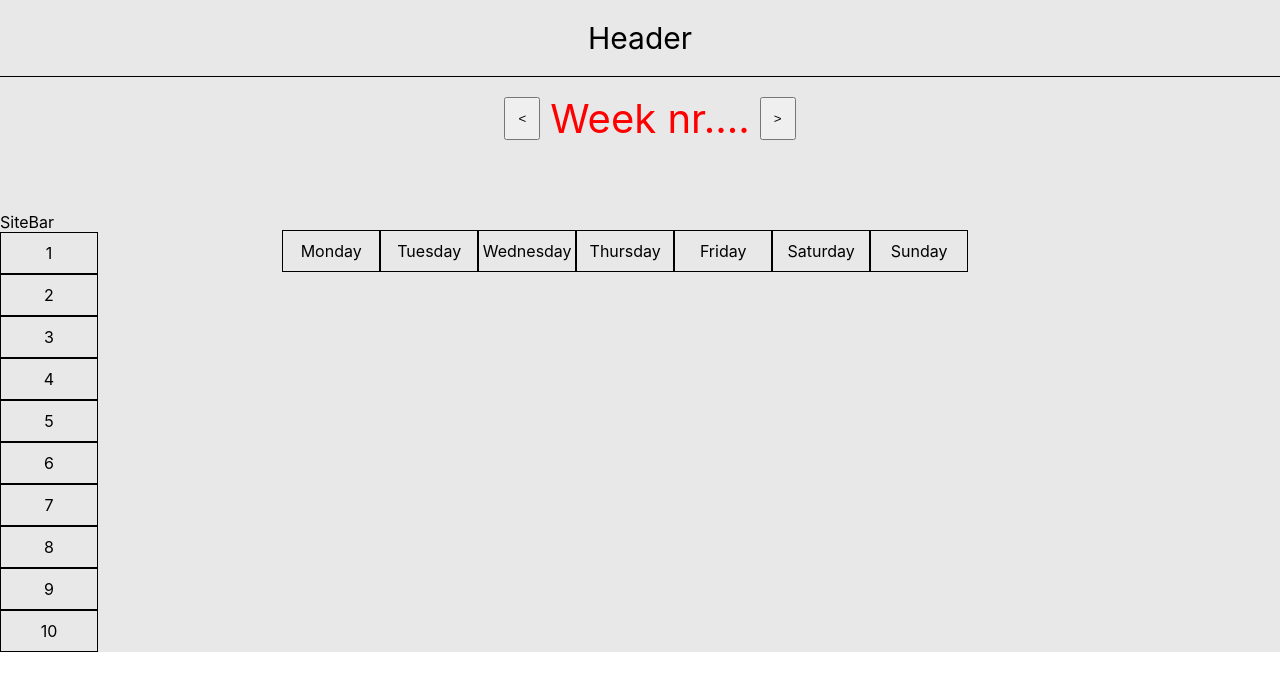
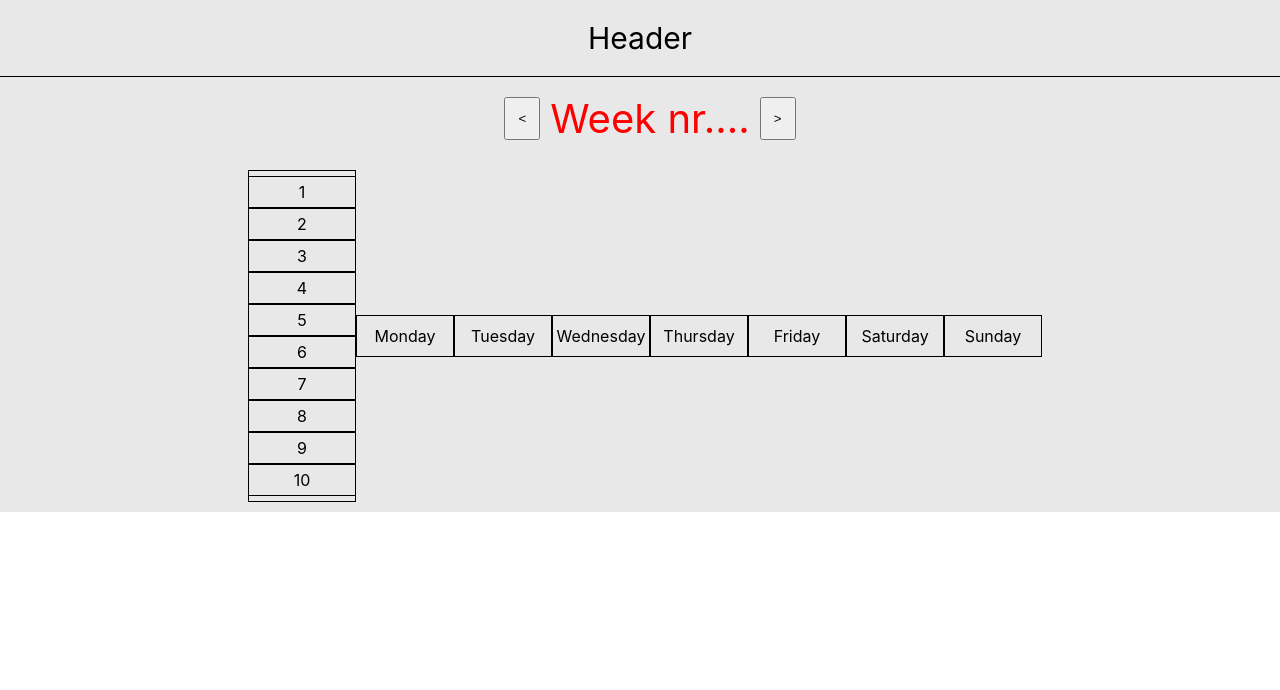
Before and after one commit to zazulec/calendar, a React (Create React App) app: page / in a window 1280 px wide. Shown: the top 690 px of the page. Built offline with nearby package versions, Linux system fonts and the light colour scheme.

Commit message:
changed approach to display calendar

```diff
--- a/src/components/DayBox/DayBox.tsx
+++ b/src/components/DayBox/DayBox.tsx
@@ -1,12 +1,17 @@
-import styled from 'styled-components';
+import * as React from 'react';
+import { StyledDayBox } from './styled/StyledDayBox';
 
-const DayBox = styled.div`
-    display: flex;
-    justify-content: center;
-    align-items: center;
-    width: 96px;
-    height: 40px;
-    border: 1px solid black;
+function DayBox() {
 
-`
+    let days = ['Monday', 'Tuesday', 'Wednesday', 'Thursday', 'Friday', 'Saturday', 'Sunday'];
+    let displayDays = days.map((day,id) => (
+    <StyledDayBox key={id}>{day}</StyledDayBox>));
+
+    return (
+        <>
+        {displayDays}
+        </>
+    )
+};
+
 export { DayBox };
--- a/src/components/SiteBar/styled/StyledHourBox.tsx
+++ b/src/components/DayBox/styled/StyledDayBox.tsx
@@ -1,13 +1,13 @@
 import styled from 'styled-components';
 
-const HourBox = styled.div`
+const StyledDayBox = styled.div`
     display: flex;
-    flex-direction: column;
     justify-content: center;
     align-items: center;
     width: 96px;
     height: 40px;
     border: 1px solid black;
 
+
 `
-export { HourBox };
+export { StyledDayBox };
--- /dev/null
+++ b/src/components/HourBox/HourBox.tsx
@@ -0,0 +1,16 @@
+import React from 'react';
+import { StyledHourBox } from './styled/StyledHourBox';
+
+function HourBox() {
+    // let today = new Date();
+    // var time = today.getHours() + ":" + today.getMinutes() + ":" + today.getSeconds();
+    let hours = [1, 2, 3, 4, 5, 6, 7, 8, 9, 10];
+    let displayhours = hours.map((hour, id) => <StyledHourBox key={id}>{hour}</StyledHourBox>)
+    return (
+        <>
+            {displayhours}
+        </>
+    )
+};
+
+export { HourBox };
--- /dev/null
+++ b/src/components/HourBox/styled/StyledHourBox.tsx
@@ -0,0 +1,15 @@
+import styled from 'styled-components';
+
+const StyledHourBox = styled.div`
+    display: flex;
+    flex-direction: column;
+    justify-content: center;
+    align-items: center;
+    width: 96px;
+    height: 40px;
+    padding: 5px;
+    height: auto;
+    border: 1px solid black;
+
+`
+export { StyledHourBox };
--- a/src/components/MainBoard/MainBoard.tsx
+++ b/src/components/MainBoard/MainBoard.tsx
@@ -1,23 +1,23 @@
 import * as React from 'react';
-import { StyledMainBoard } from './styled/StyledMainBoard';
 import { StyledConteiner } from './styled/StyledConteiner';
 import { DayBox } from '../DayBox/DayBox';
+import { Wrapper } from './styled/Wrapper';
+import { HourBox } from '../HourBox/HourBox';
+import { StyledHourBox } from '../HourBox/styled/StyledHourBox';
+
 
 function MainBoard() {
 
-    let days = ['Monday', 'Tuesday', 'Wednesday', 'Thursday', 'Friday', 'Saturday', 'Sunday']
-    let displayDays = days.map(day => <DayBox>{day}</DayBox>)
-    // let counter = {
-    //     const count = 0
+    return (
+        <Wrapper>
+            <StyledConteiner>
+                <StyledHourBox>
+                    <HourBox />
+                </StyledHourBox>
+                <DayBox />
+            </StyledConteiner>
+        </Wrapper>
 
-    // }
-
-
-
-    return (
-            <StyledConteiner>
-               {displayDays}
-            </StyledConteiner>
 
     )
 };
--- a/src/components/MainBoard/styled/StyledConteiner.tsx
+++ b/src/components/MainBoard/styled/StyledConteiner.tsx
@@ -4,13 +4,10 @@ const StyledConteiner = styled.div`
     display: flex;
     flex-direction: row;
     flex-wrap: wrap;
-    position: relative;
-    top: 65px;
-    left: 89px;
     justify-content: center;
     align-items: center;
     padding: 5px;
-    width: 83%;
+    width: 100%;
 
 `
 export { StyledConteiner };
--- a/src/components/MainBoard/styled/StyledMainBoard.tsx
+++ b/src/components/MainBoard/styled/Wrapper.tsx
@@ -1,12 +1,11 @@
 import styled from 'styled-components';
 
-const StyledMainBoard = styled.div`
+const Wrapper = styled.div`
     display: flex;
-    flex-direction: row;
     justify-content: center;
     align-items: center;
-    padding: 20px;
+    padding: 5px;
     width: 100%;
 
 `
-export { StyledMainBoard };
+export { Wrapper };
--- a/src/components/SiteBar/SiteBar.tsx
+++ b/src/components/SiteBar/SiteBar.tsx
@@ -1,15 +1,10 @@
 import * as React from 'react';
-import { HourBox } from './styled/StyledHourBox';
 
 function SiteBar() {
-    // let today = new Date();
-    // var time = today.getHours() + ":" + today.getMinutes() + ":" + today.getSeconds();
-    let hours = [1, 2, 3, 4, 5, 6, 7, 8, 9, 10];
-    let displayhours = hours.map(hour => <HourBox>{hour}</HourBox>)
+
     return (
         <div>
-            SiteBar
-            {displayhours}
+
         </div>
     )
 };
```
Also changed, not shown: src/pages/App.tsx (line endings or trailing spaces).
